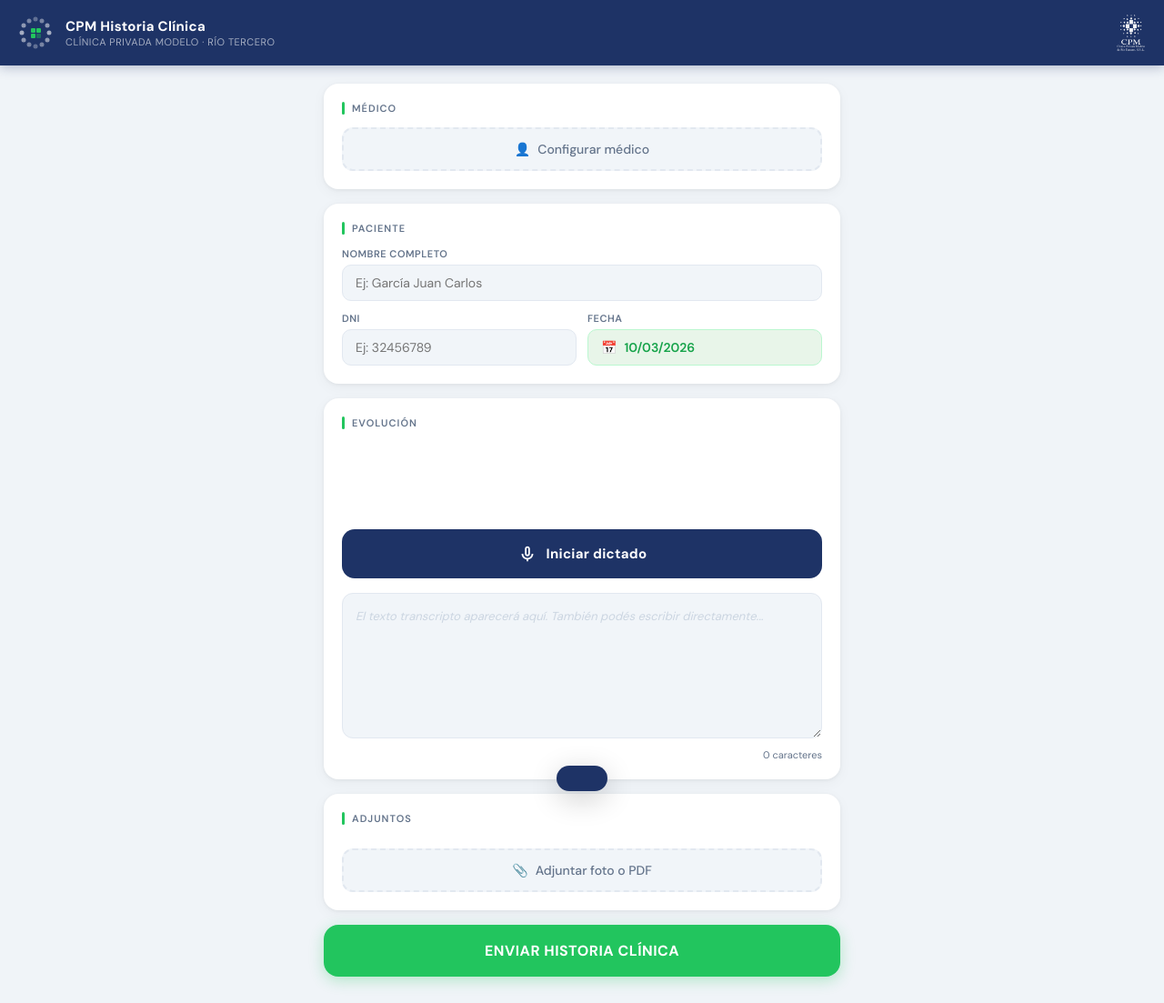
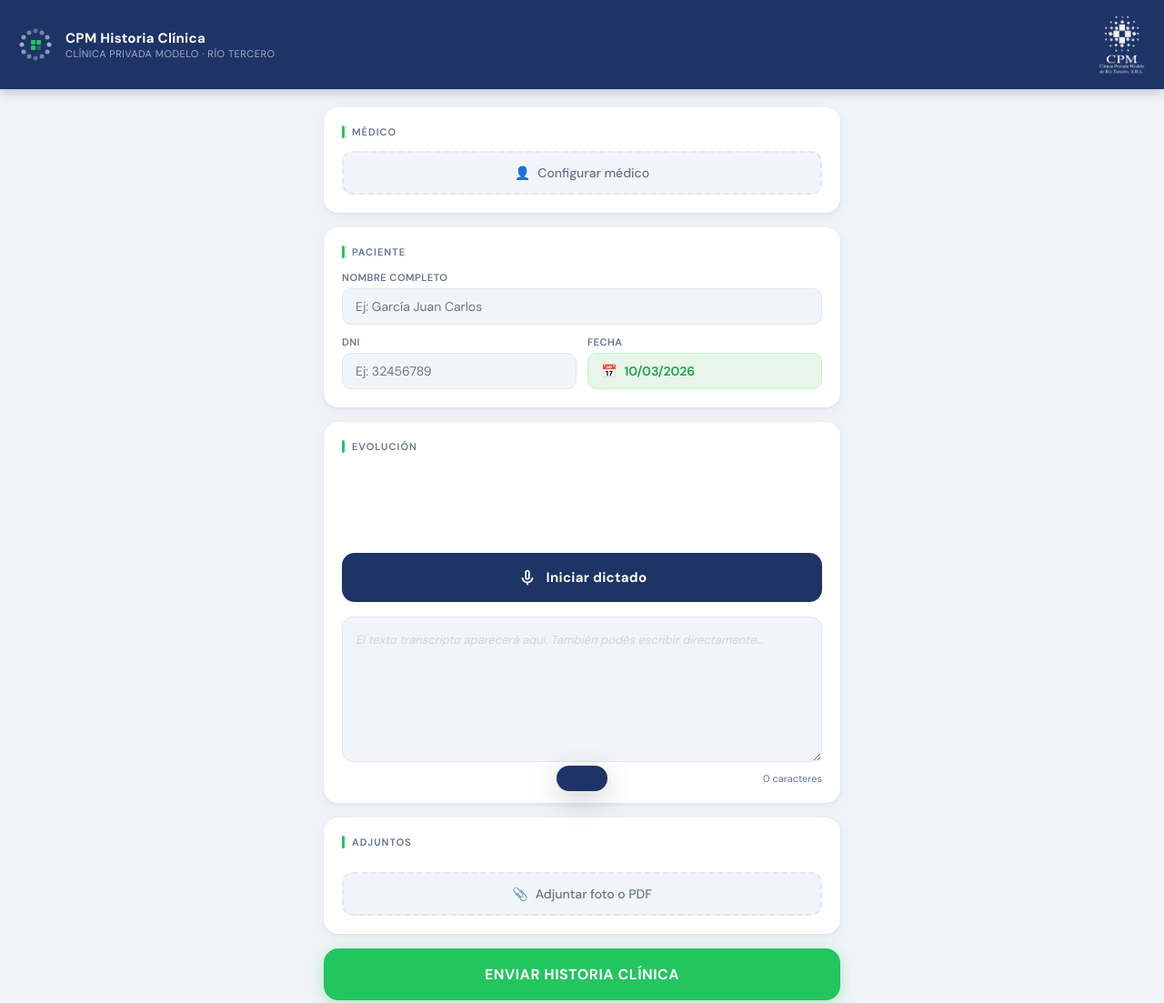
Before and after one commit to maurogallardo/clinica-hc, a plain HTML site: page index.html in a window 1280 px wide. Shown: the top 1103 px of the page at 91% size. Drawn offline with nearby package versions, Linux system fonts and the light colour scheme.

Commit message:
agranda logo CPM en header

```diff
--- a/index.html
+++ b/index.html
@@ -38,7 +38,7 @@
       <h1>CPM Historia Clínica</h1>
       <p>Clínica Privada Modelo · Río Tercero</p>
     </div>
-    <img src="logo-cpm.png" alt="CPM" style="height:44px; margin-left:auto; mix-blend-mode:screen; opacity:0.95;">
+    <img src="logo-cpm.png" alt="CPM" style="height:70px; margin-left:auto; mix-blend-mode:screen; opacity:0.95;">
   </div>
 
   <!-- MAIN -->
```
